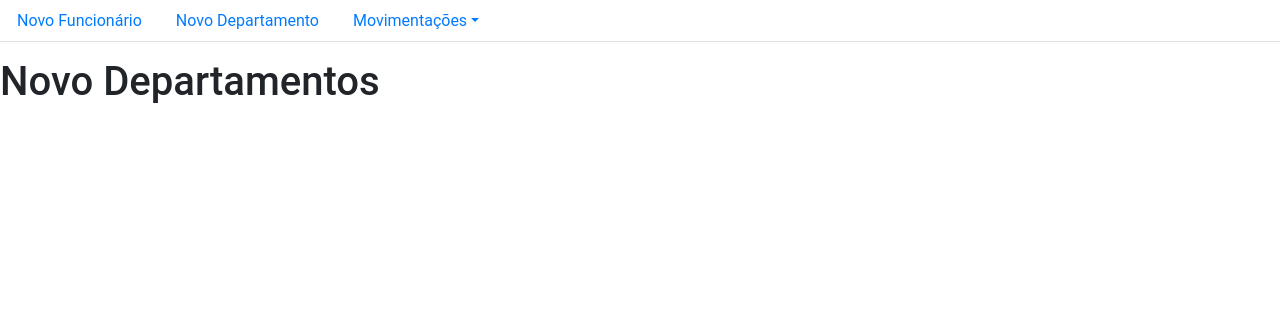
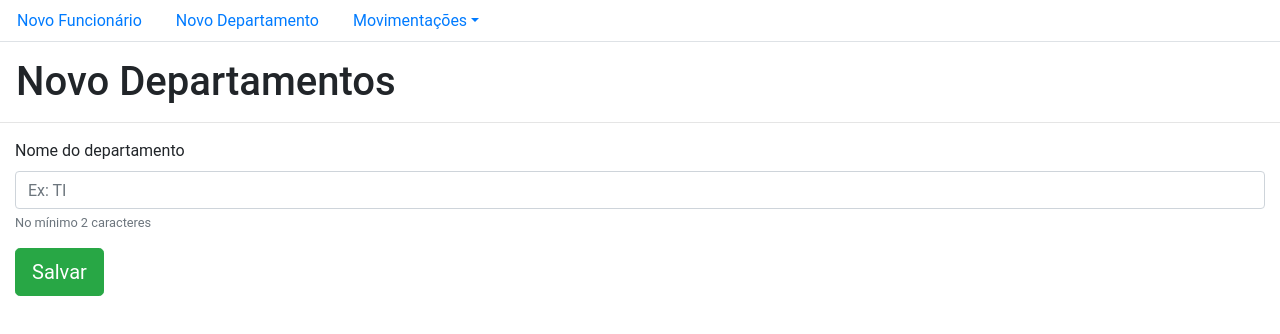
Before and after one commit to ramonrsm/sistema-de-controle-de-custos, a React (Create React App) app in the folder frontend/: page /departamentos/cadastro in a window 1280 px wide. Shown: the top 334 px of the page. Built offline with nearby package versions, Linux system fonts and the light colour scheme.

Commit message:
Frontend: Cadastrando Departamento

```diff
--- a/frontend/src/pages/Departamentos/CadastroDepartamentos.tsx
+++ b/frontend/src/pages/Departamentos/CadastroDepartamentos.tsx
@@ -1,6 +1,56 @@
+import { useState } from "react";
+import axios from "../../config/axios";
+
 function CadastroDepartamentos() {
+
+    const [salvoComSucesso, setSalvoComSucesso] = useState(false);
+    const [mensagem, setMensagem] = useState("");
+    const [nomeDepartamento, setNomeDepartamento] = useState("");
+
+    async function salvarDepartamento(event: React.FormEvent) {
+        event.preventDefault();
+        setMensagem("");
+        setSalvoComSucesso(false);
+
+        try {
+            await axios.post('/departamentos', { nome: nomeDepartamento });
+
+            setSalvoComSucesso(true);
+            setNomeDepartamento("");
+
+        } catch (error) {
+            setMensagem(`Falha ao salvar o departamento. Erro: ${error.response.data.message}`);
+        }
+    }
+
     return (
-        <h1>Novo Departamentos</h1>
+        <div>
+            <h1 className="mx-3">Novo Departamentos</h1>
+            <hr />
+            {
+                mensagem && (
+                    <div className="my-3 mx-3">
+                        <p className="text-danger">{mensagem}</p>
+                    </div>
+                )
+            }
+            <form className="container-fluid" onSubmit={event => salvarDepartamento(event)}>
+                <div className="form-group">
+                  <label htmlFor="">Nome do departamento</label>
+                  <input type="text" className="form-control" name="nomeDepartamento" id="nomeDepartamento" aria-describedby="helpId"
+                  placeholder="Ex: TI" onChange={event => setNomeDepartamento(event.target.value)} value={nomeDepartamento} required/>
+                  <small id="helpId" className="form-text text-muted">No mínimo 2 caracteres</small>
+                </div>
+                <button type="submit" className="btn btn-lg btn-success">Salvar</button>
+            </form>
+            {
+                salvoComSucesso && (
+                    <div className="my-3 mx-3">
+                        <p className="text-success">Salvo com sucesso!</p>
+                    </div>
+                )
+            }
+        </div>
     );
 }
 
```
